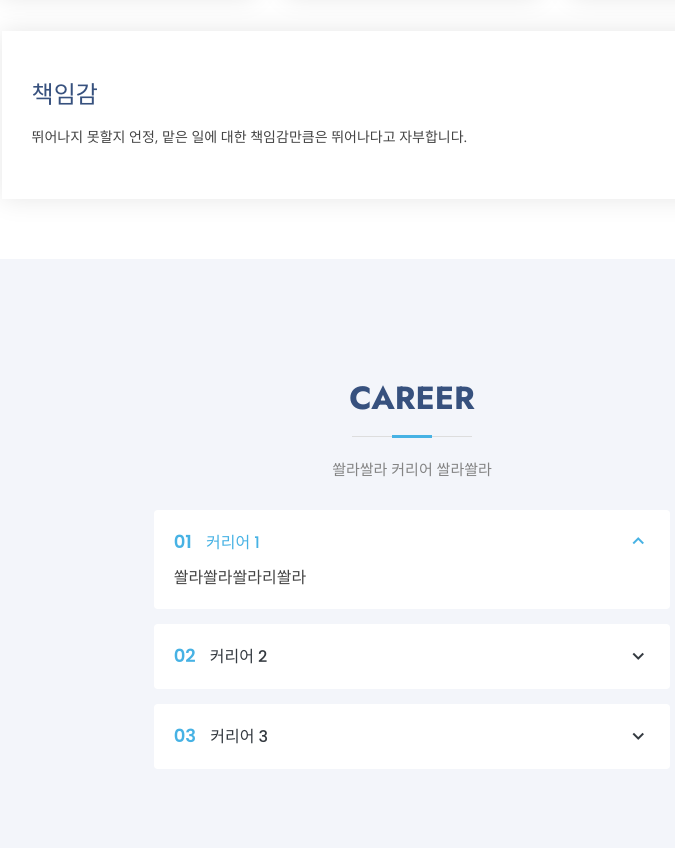
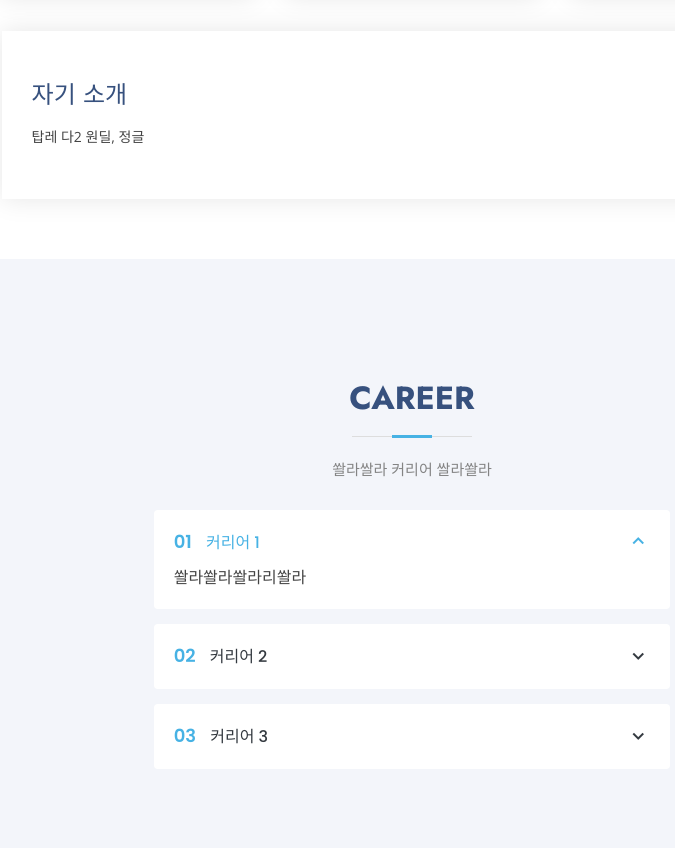
Before and after one commit to brandon1018/mobileWeb, a plain HTML site: page index.html in a window 1280 px wide. Shown: the part 1077-1925 px from the top of the page, without its empty margins (228-903 px from the left). Drawn offline with nearby package versions, Linux system fonts and the light colour scheme.

Commit message:
20.11.07

```diff
--- a/index.html
+++ b/index.html
@@ -104,8 +104,8 @@
             </div>
           </div>
           <div class="icon-box" style="width: 72%; height: auto; margin-top: 3%;">
-            <h4><a href="">책임감</a></h4>
-            <p>뛰어나지 못할지 언정, 맡은 일에 대한 책임감만큼은 뛰어나다고 자부합니다.</p>
+            <h4><a href="">자기 소개</a></h4>
+            <p>탑레 다2 원딜, 정글</p>
           </div>
         </div>
 
```
